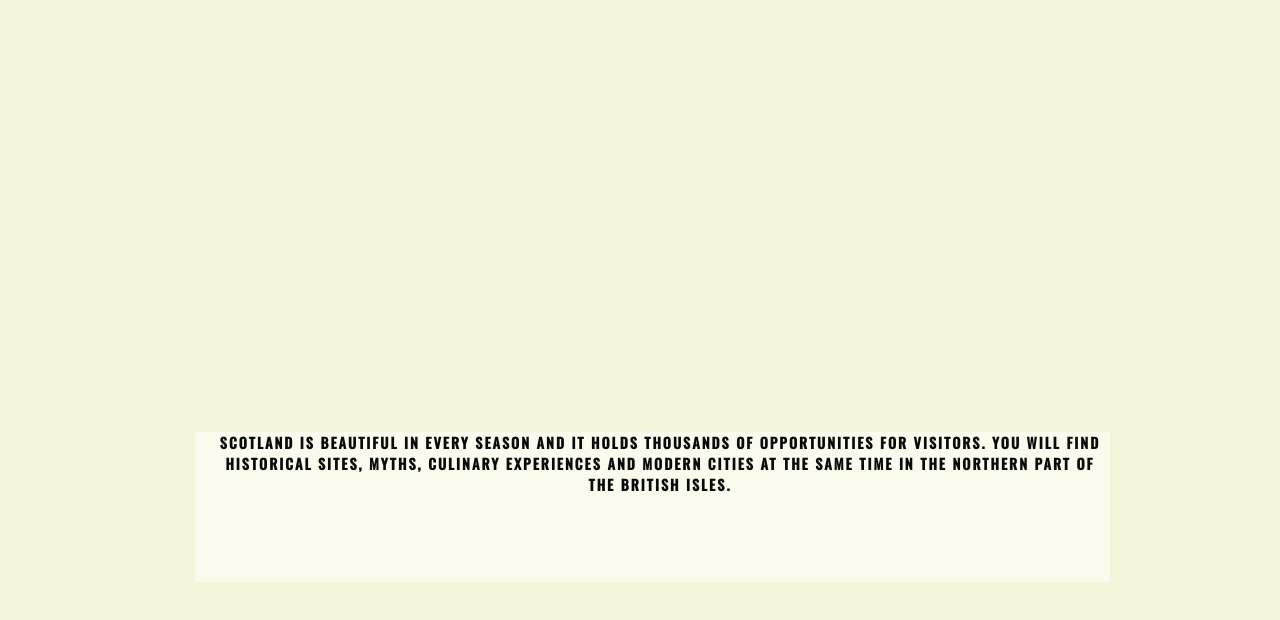
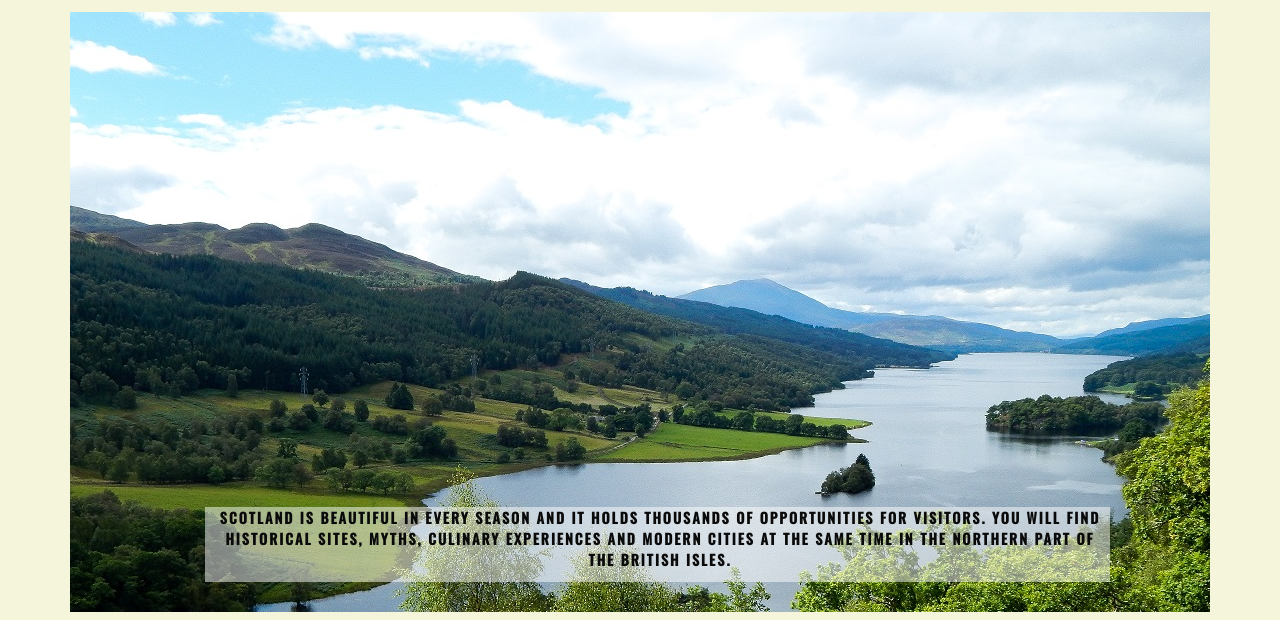
Before and after one commit to Code-Institute-Submissions/ksagep-First-milestone-project-Scotland_AprResub, a plain HTML site: page index.html in a window 1280 px wide. Shown: the part 68-688 px from the top of the page. Drawn offline with nearby package versions, Linux system fonts and the light colour scheme; a web font is replaced by a local one.

Commit message:
Set the front page image and the fonts on the signup and enjoy page

```diff
--- a/assets/css/style.css
+++ b/assets/css/style.css
@@ -90,9 +90,9 @@ h1 h4 {
     text-align: center;
 
     width: 900px;
-    height: 150px;
+    height: 75px;
 
-    padding-left: 15px;
+    padding-left: 5px;
 
     background-color: rgba(255, 255, 255, 0.5);
 
--- a/index.html
+++ b/index.html
@@ -33,7 +33,7 @@
         </a>
     </header>
     <section id="front-outer">
-        <div class="front-image"></div>
+        <div id="front-image"></div>
         <div id="cover-text">
             <h4>
                 <p>Scotland is beautiful in every season and it holds thousands of opportunities for visitors. You will find historical sites, myths, culinary experiences and modern cities at the same time in the northern part of the British Isles.</p>
```
Also changed, not shown: enjoy.html (+1 -1 lines), signup.html (+1 -1 lines).
